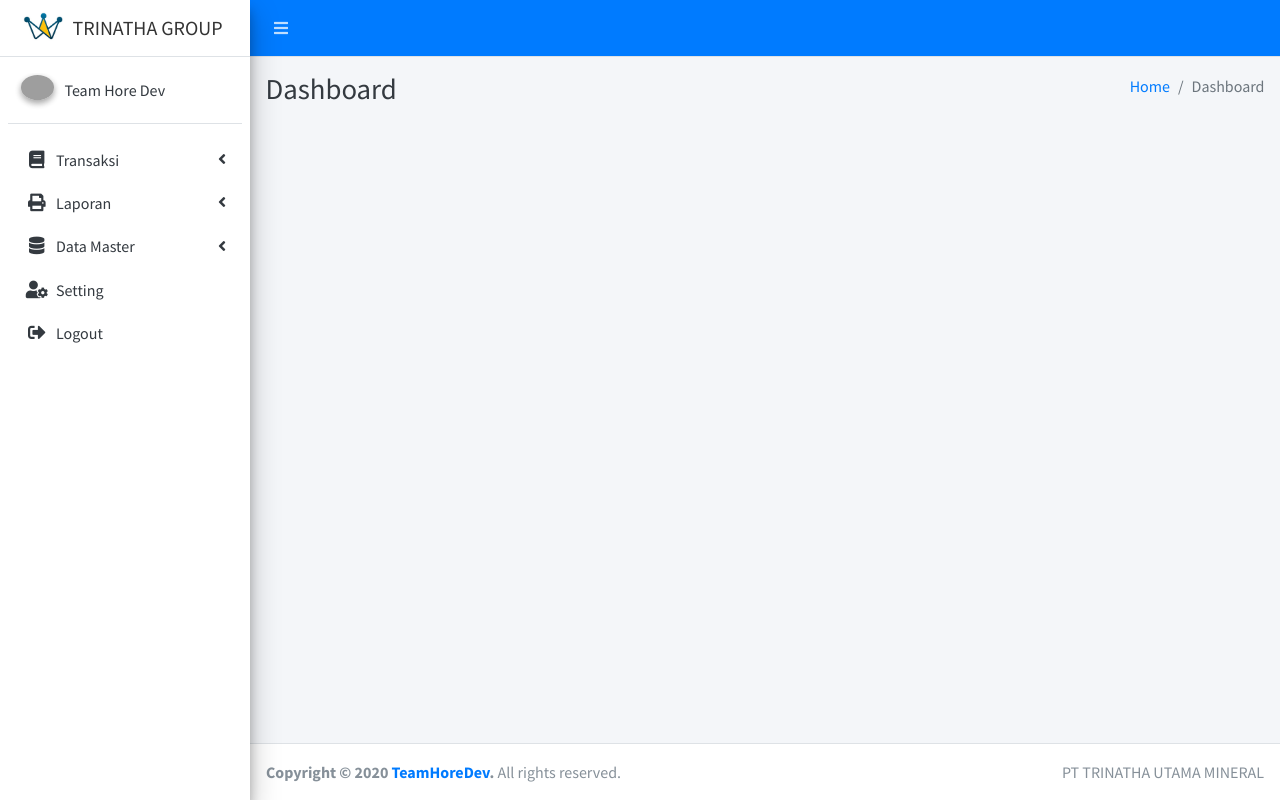
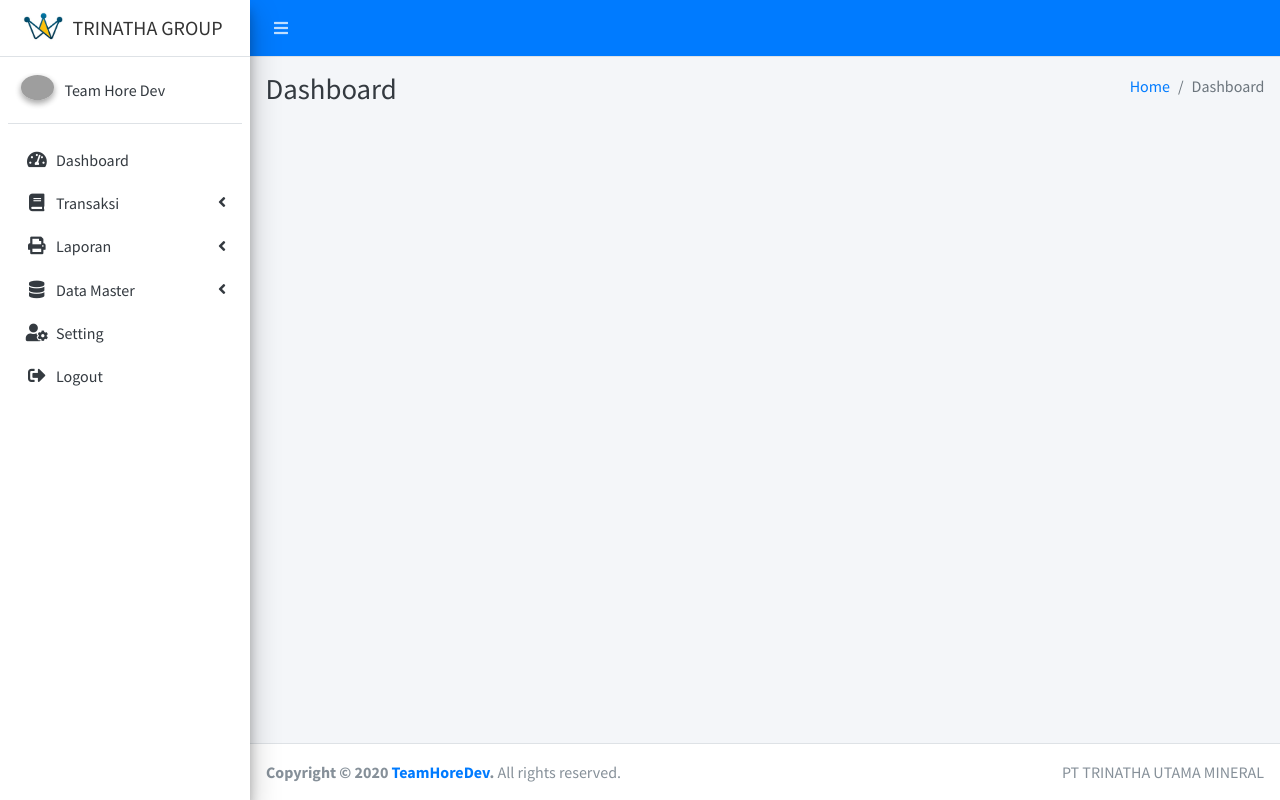
Before and after one commit to TeamHoreDev/trinatha, a CodeIgniter app: page /trinatha/ in a window 1280 px wide. Run offline with CodeIgniter, Linux system fonts and the light colour scheme; grey boxes are pictures that could not be loaded.

Commit message:
create menu dashboard

```diff
--- a/application/views/overview.php
+++ b/application/views/overview.php
@@ -59,6 +59,14 @@ scratch. This page gets rid of all links and provides the needed markup only.
         <ul class="nav nav-pills nav-sidebar flex-column" data-widget="treeview" role="menu" data-accordion="false">
           <!-- Add icons to the links using the .nav-icon class
                with font-awesome or any other icon font library -->
+               <li class="nav-item">
+            <a href="#" class="nav-link">
+              <i class="nav-icon fas fa-tachometer-alt"></i>
+              <p>
+                Dashboard
+              </p>
+            </a>
+          </li>
           <li class="nav-item has-treeview menu-close">
             <a href="#" class="nav-link">
               <i class="nav-icon fas fa-book"></i>
```
